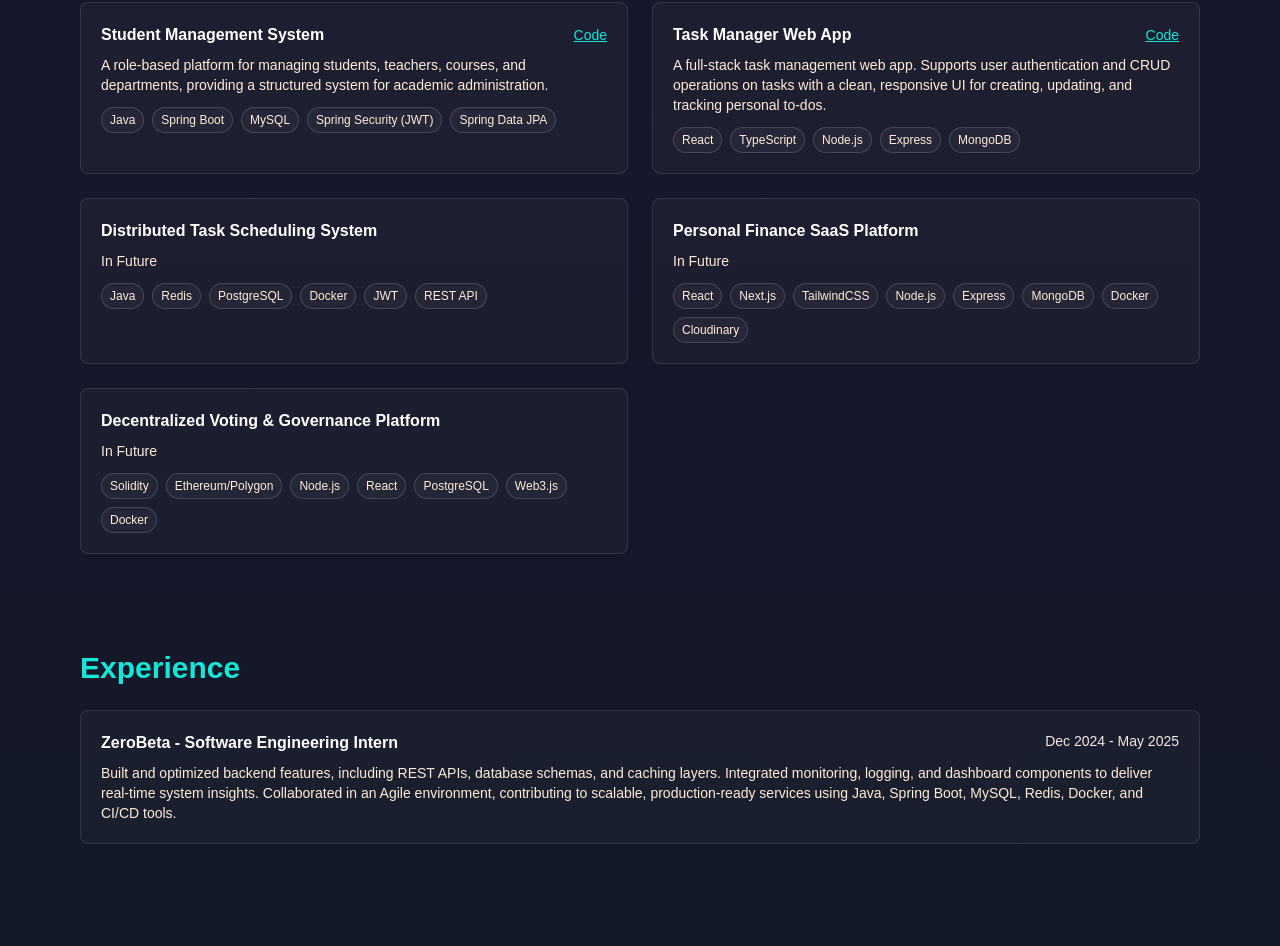
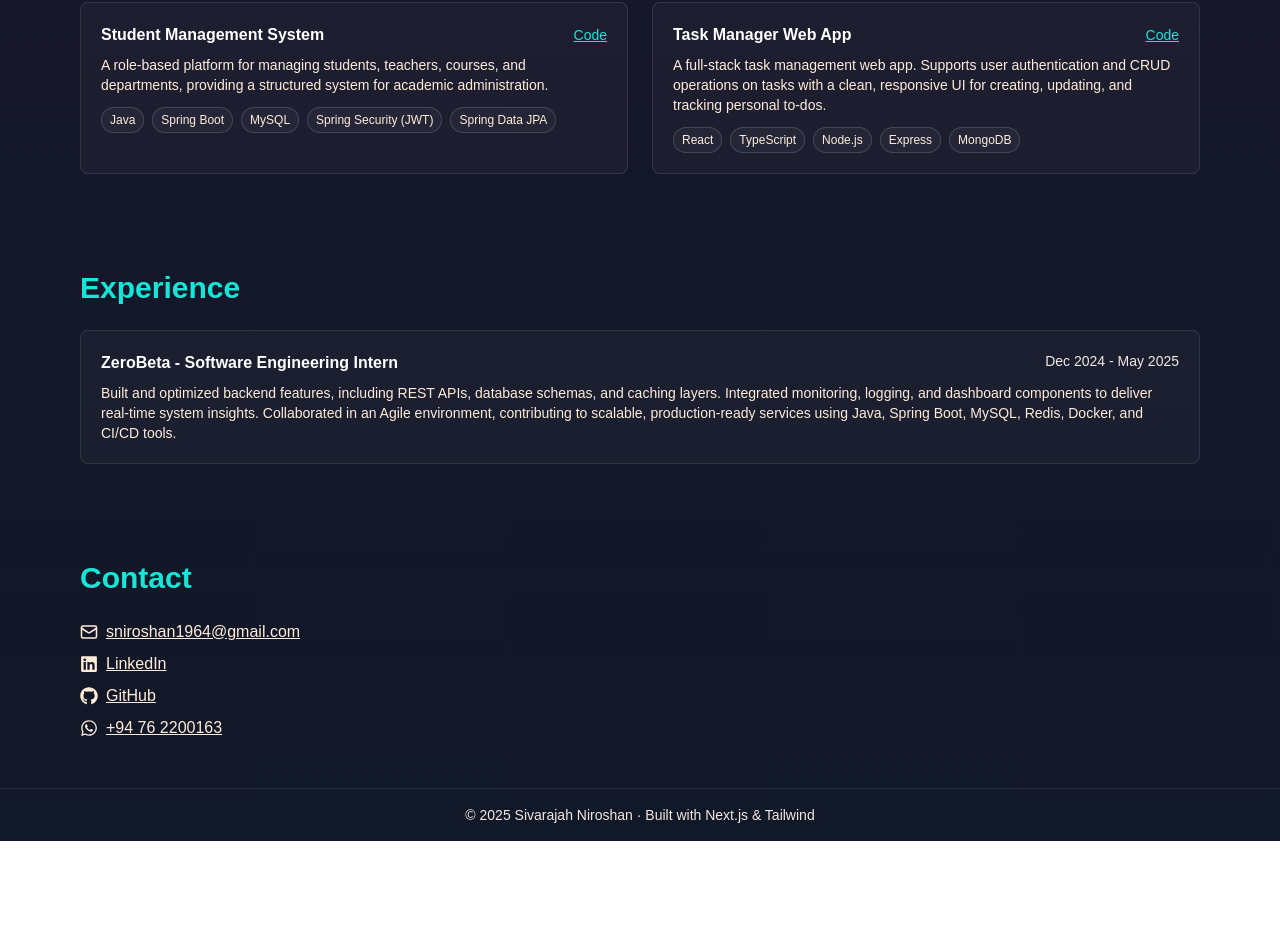
Before and after one commit to SivaNiroshan/portfolio, a Next.js app: page / in a window 1280 px wide. Shown: the part 980-1926 px from the top of the page. After the commit the page ends 1821 px from the top, so only its background shows below. Built offline with nearby package versions, Linux system fonts and the light colour scheme.

Commit message:
future projects removed, cv updated

```diff
--- a/app/page.tsx
+++ b/app/page.tsx
@@ -34,7 +34,7 @@ export default function HomePage() {
                 <ArrowUpRight size={18} />
               </a>
               <a
-                href="/Sivarajah Niroshan CV.pdf"
+                href="/Niroshan Sivarajah CV.pdf"
                 target="_blank"
                 className="inline-flex items-center gap-2 rounded-lg border border-[#FFEDDA]/40 px-5 py-3 font-semibold text-[#FFEDDA] transition hover:border-[#FFEDDA] hover:bg-white/10"
               >
@@ -74,7 +74,7 @@ export default function HomePage() {
               <div className="relative aspect-[4/5] overflow-hidden rounded-[1.5rem]">
                 <Image
                   src="/img1.jpg"
-                  alt="Sivarajah Niroshan"
+                  alt="Niroshan Sivarajah"
                   fill
                   priority
                   sizes="(min-width: 768px) 360px, 86vw"
--- a/components/Navbar.tsx
+++ b/components/Navbar.tsx
@@ -14,7 +14,7 @@ export default function Navbar() {
           <a className={link} href="#contact">Contact</a>
           <a
             className={link + " border border-[#FFEDDA]"}
-            href="/Sivarajah Niroshan CV.pdf"
+            href="/Niroshan Sivarajah CV.pdf"
             target="_blank"
           >
             Resume
--- a/data/projects.ts
+++ b/data/projects.ts
@@ -19,26 +19,26 @@ export const projects: Project[] = [
     tech: ["React", "TypeScript", "Node.js", "Express", "MongoDB"],
     repo: "https://github.com/SivaNiroshan/task-manager",
   },
-  {
-    title: "Distributed Task Scheduling System",
-    description:
-      "In Future",
-    tech: ["Java", "Redis", "PostgreSQL", "Docker", "JWT", "REST API"],
-    repo: "",
-  },
-  {
-    title: "Personal Finance SaaS Platform",
-    description:
-      "In Future",
-    tech: ["React", "Next.js", "TailwindCSS", "Node.js", "Express", "MongoDB", "Docker", "Cloudinary"],
-    repo: "",
-  },
-  {
-    title: "Decentralized Voting & Governance Platform",
-    description:
-      "In Future",
-    tech: ["Solidity", "Ethereum/Polygon", "Node.js", "React", "PostgreSQL", "Web3.js", "Docker"],
-    repo: "",
-  },
+  // {
+  //   title: "Distributed Task Scheduling System",
+  //   description:
+  //     "In Future",
+  //   tech: ["Java", "Redis", "PostgreSQL", "Docker", "JWT", "REST API"],
+  //   repo: "",
+  // },
+  // {
+  //   title: "Personal Finance SaaS Platform",
+  //   description:
+  //     "In Future",
+  //   tech: ["React", "Next.js", "TailwindCSS", "Node.js", "Express", "MongoDB", "Docker", "Cloudinary"],
+  //   repo: "",
+  // },
+  // {
+  //   title: "Decentralized Voting & Governance Platform",
+  //   description:
+  //     "In Future",
+  //   tech: ["Solidity", "Ethereum/Polygon", "Node.js", "React", "PostgreSQL", "Web3.js", "Docker"],
+  //   repo: "",
+  // },
 
 ];
```
Also changed, not shown: 2 other files (tests, documents, lock files or other folders).
